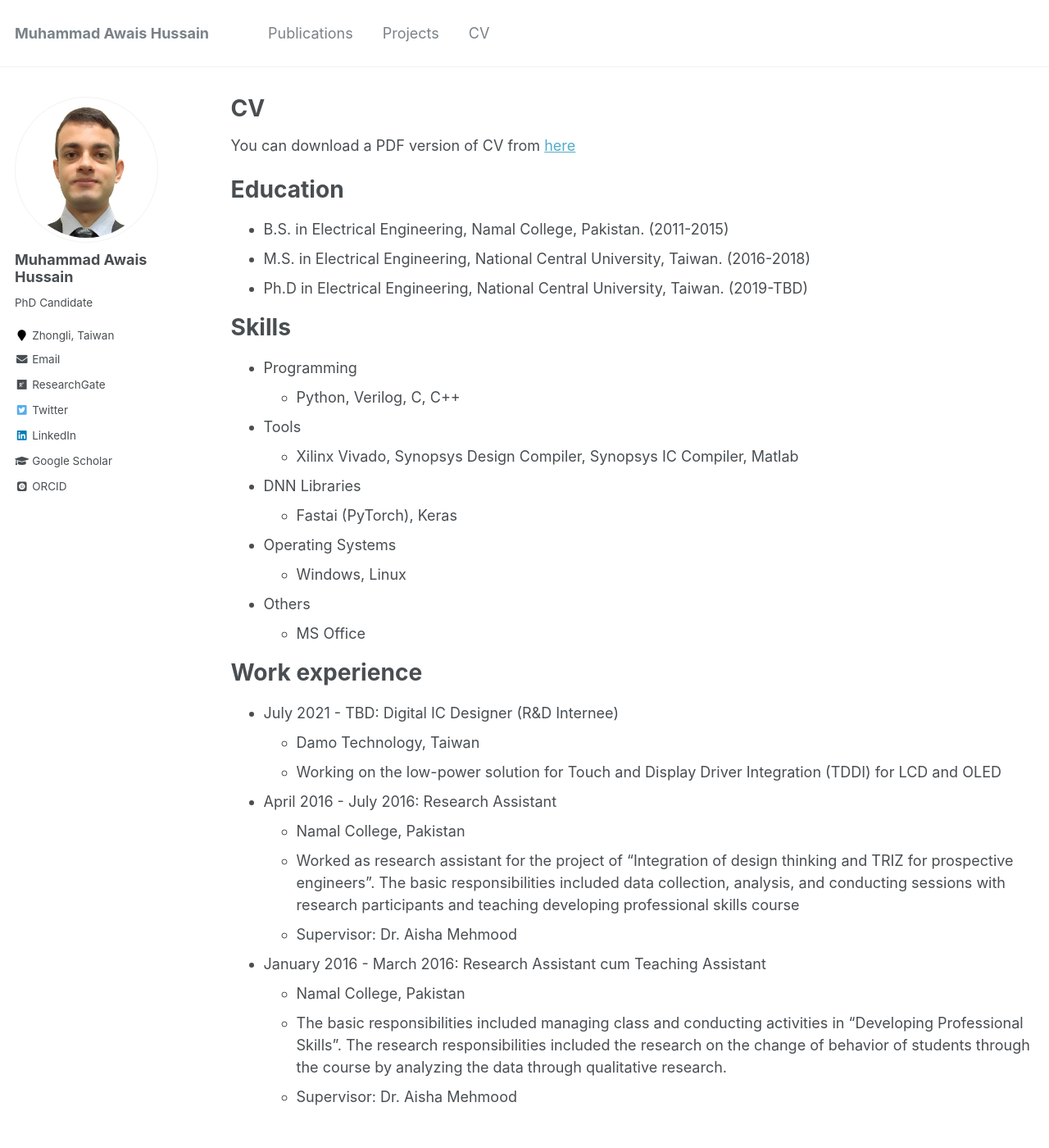
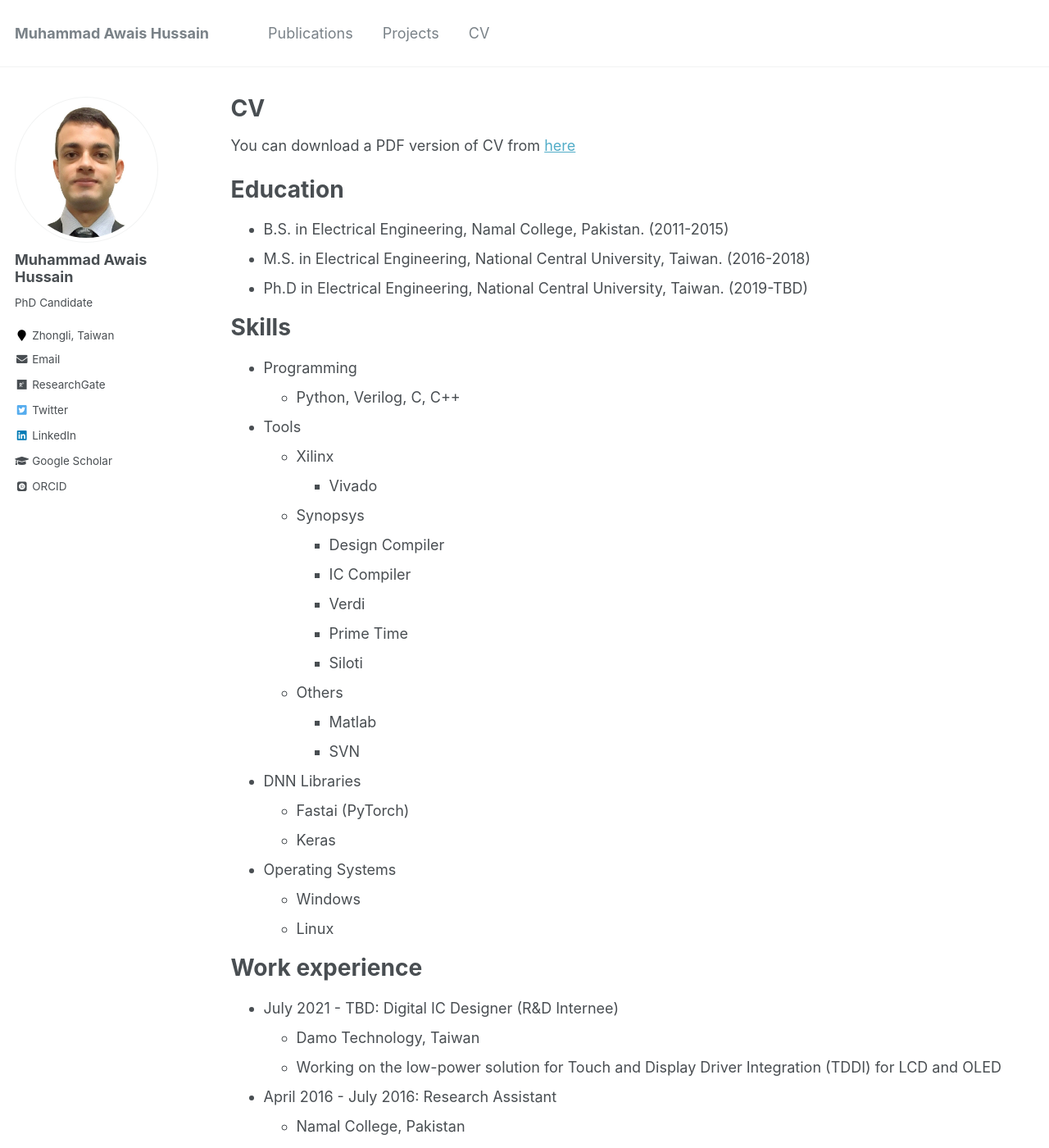
Before and after one commit to awais980/awais980.github.io, a Jekyll site: the page built from _pages/cv.md, in a window 1280 px wide and 1400 px high. Shown: the whole window at 82% size. Built offline with Jekyll 4.4.1, drawn with Linux system fonts in a browser that asks for light colours; some web fonts are replaced.

Commit message:
Updated CV

```diff
--- a/_pages/cv.md
+++ b/_pages/cv.md
@@ -23,13 +23,25 @@ Skills
 * Programming
   * Python, Verilog, C, C++
 * Tools
-  * Xilinx Vivado, Synopsys Design Compiler, Synopsys IC Compiler, Matlab
+  * Xilinx
+    * Vivado
+  * Synopsys
+	* Design Compiler
+	* IC Compiler
+	* Verdi
+	* Prime Time
+	* Siloti
+  * Others
+	* Matlab
+	* SVN
+
 * DNN Libraries
-  * Fastai (PyTorch), Keras
+  * Fastai (PyTorch)
+  * Keras
 * Operating Systems
-  * Windows, Linux
-* Others
-  * MS Office
+  * Windows
+  * Linux
+
 
 Work experience
 ======
```
